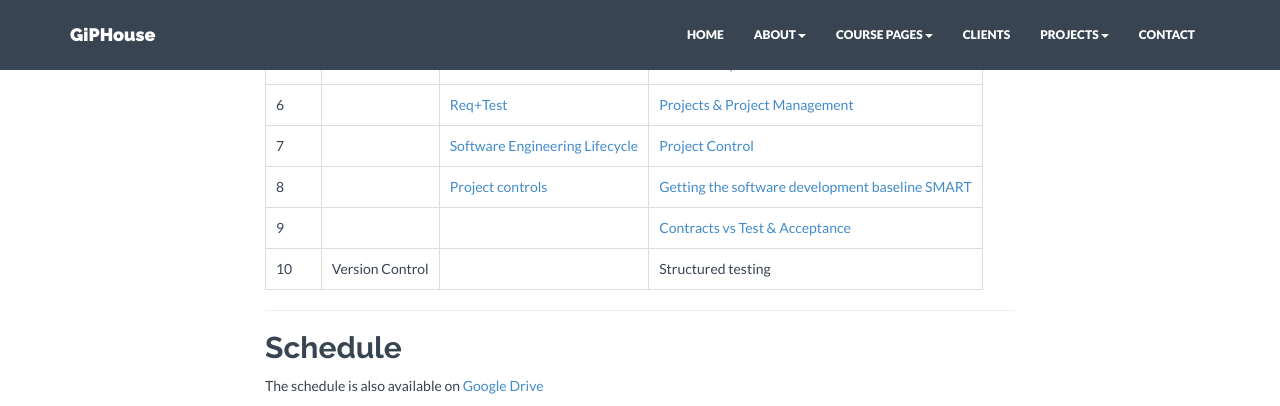
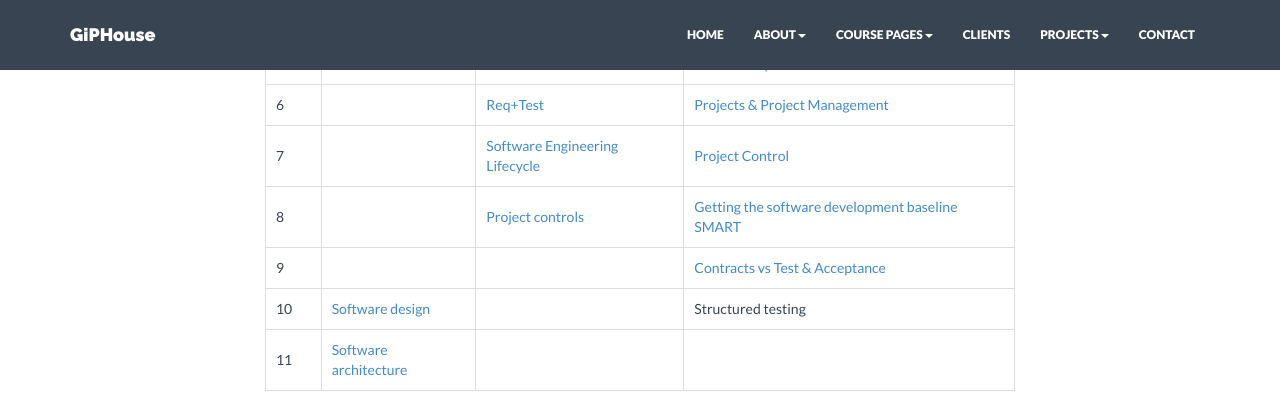
Before and after one commit to tschroter/giphouse.github.io, a Jekyll site: the page built from courses/2016-spring.md, in a window 1280 px wide and 900 px high, scrolled down 308 px, cut to the strip 0-406 px from the top of the window. Built offline with Jekyll 4.4.1, drawn with Linux system fonts in a browser that asks for light colours; nearby versions of some CDN libraries.

Commit message:
Upload design and architecture slides

```diff
--- a/courses/2016-spring.md
+++ b/courses/2016-spring.md
@@ -16,7 +16,8 @@ Slides
 |   7  |     | [Software Engineering Lifecycle](https://drive.google.com/open?id=0B6Zf71MLHzExWm9rS3hJcm5FTlk)    | [Project Control](https://docs.google.com/document/d/116o9hX757u4gy7rY4Uj-VcVP7HZxquQV7d-2rQE5SYg/edit?usp=sharing) |
 |   8  |     | [Project controls](https://drive.google.com/file/d/0B-PvRCEtmcVvYnRFV0FjRGN3UnM/view?usp=sharing) | [Getting the software development baseline SMART](https://docs.google.com/document/d/1lu0e1lgL-vRyv9mWym9yAeH99Oy8ZB6h-tTtGgWXdVw/edit?usp=sharing) |
 |   9  |     |        | [Contracts vs Test & Acceptance](https://docs.google.com/document/d/1Q4lIqgWMMbFryKruQiruflaQABDa5oVboiCynF41NyY/edit?usp=sharing) |
-|  10  | Version Control | | Structured testing |
+|  10  | [Software design](https://drive.google.com/open?id=0B6Zf71MLHzExRU1ic0FEbnRXT2M) | | Structured testing |
+|  11  | [Software architecture](https://drive.google.com/open?id=0B6Zf71MLHzExRU1ic0FEbnRXT2M) | | |
 
 ***
 
```
